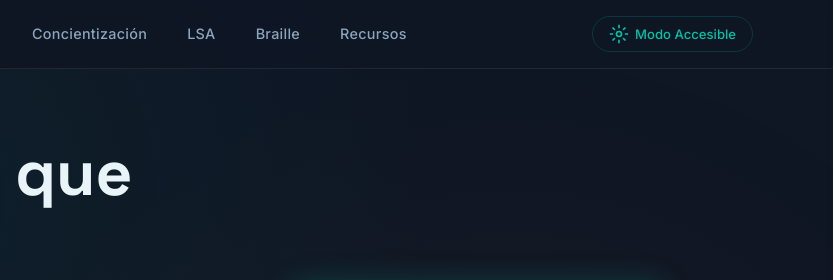
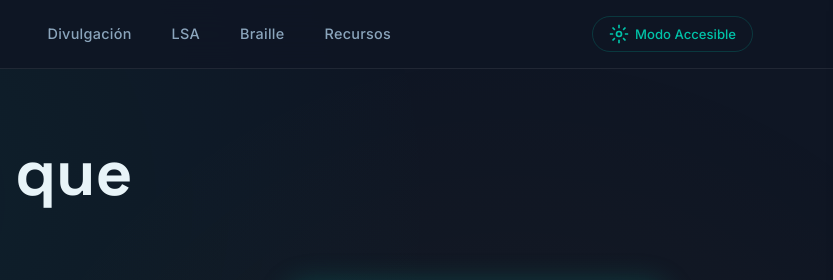
Before and after one commit to CET-Programacion-Asistida-con-IA-2026/proyecto-equipo7-grupoB, a plain HTML site: page index.html in a window 1280 px wide. Shown: the top 280 px of the page, 447-1280 px from the left. Drawn offline with Linux system fonts and the light colour scheme.

Commit message:
Cambio de la palabra “concientización” del menú principal

```diff
--- a/index.html
+++ b/index.html
@@ -27,7 +27,7 @@
       </a>
       <nav role="navigation" aria-label="Menú principal">
         <ul class="nav-links">
-          <li><a href="#concientizacion">Concientización</a></li>
+          <li><a href="#concientizacion">Divulgación</a></li>
           <li><a href="#lsa">LSA</a></li>
           <li><a href="#braille">Braille</a></li>
           <li><a href="#recursos">Recursos</a></li>
```
